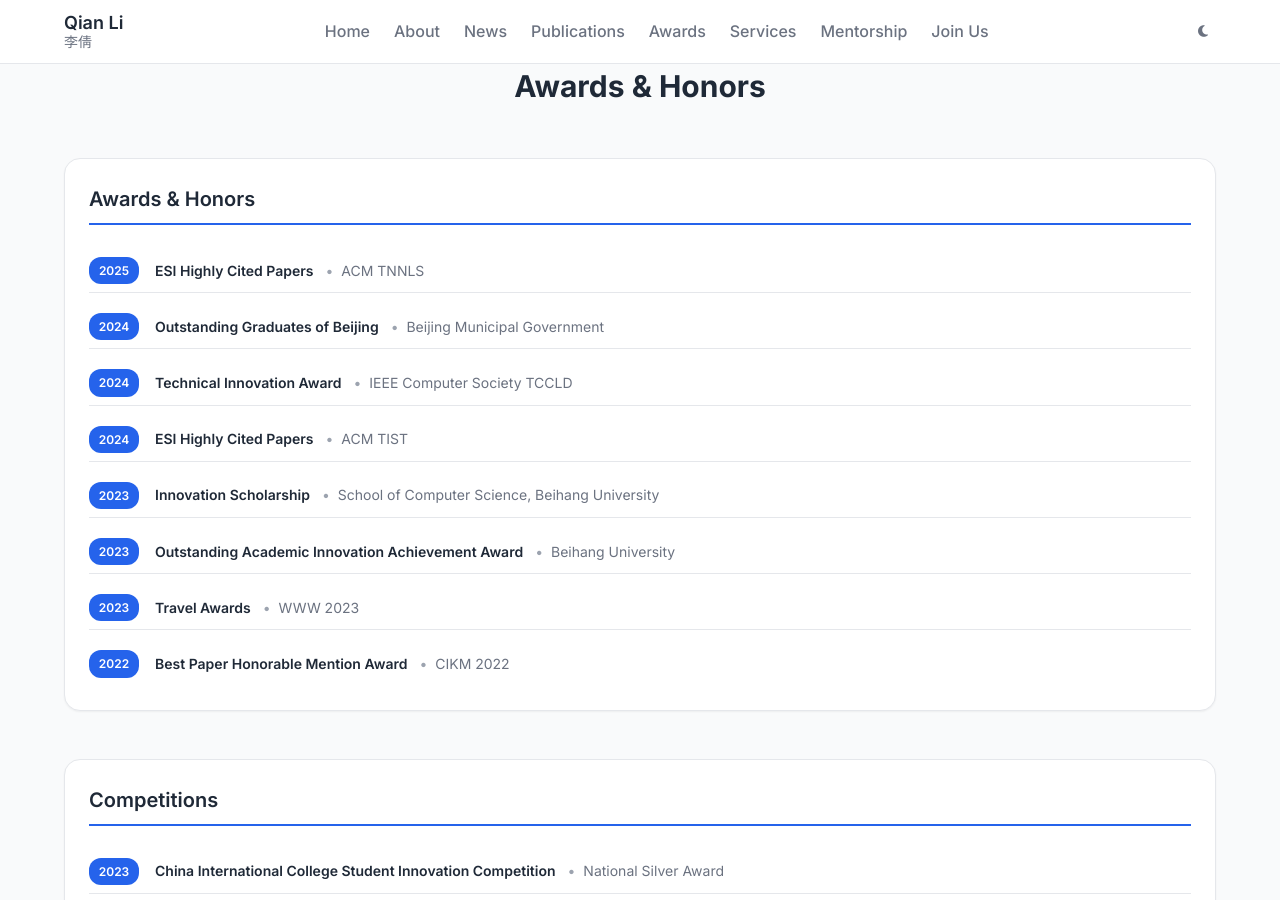
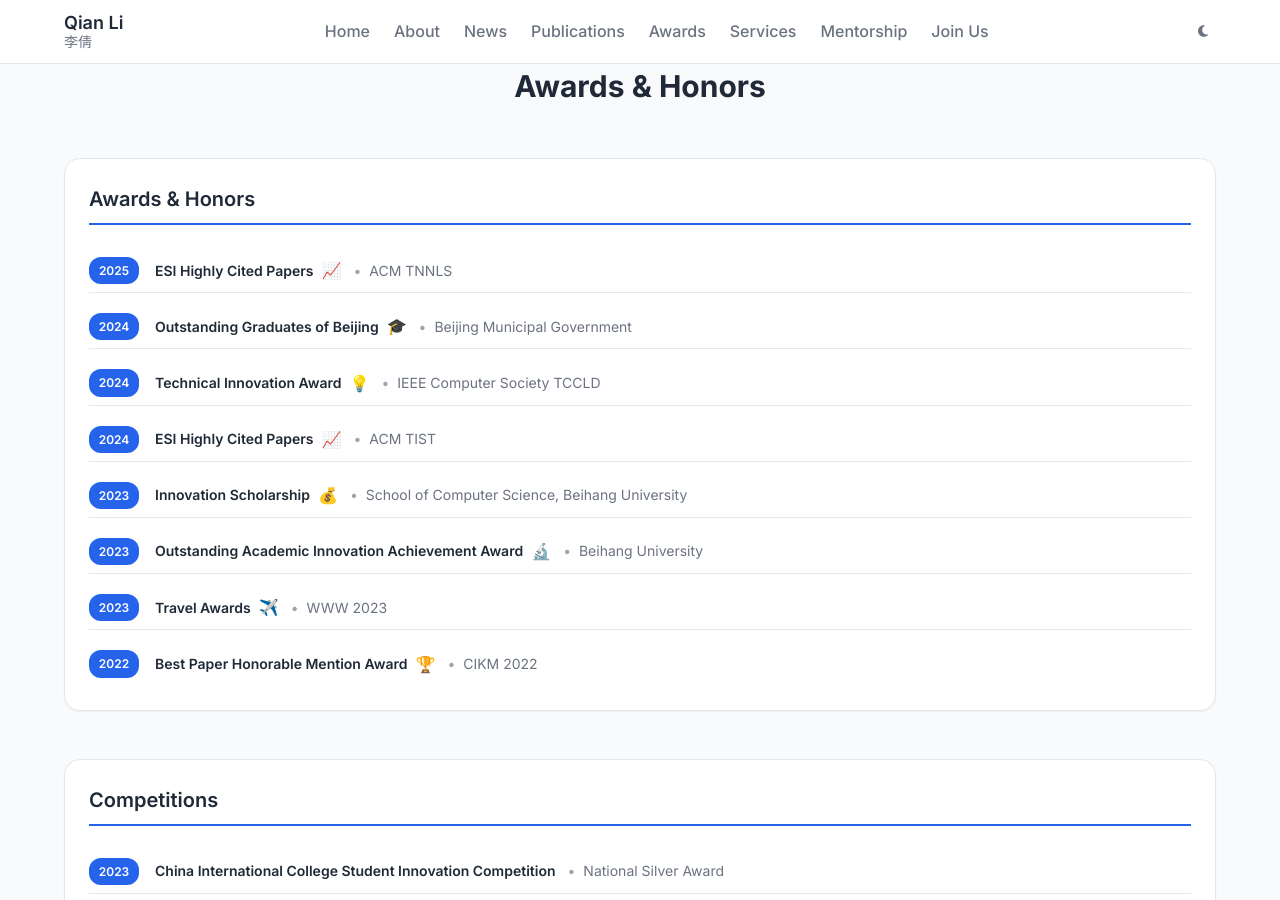
Before and after one commit to xiaoqian19940510/xiaoqian19940510.github.io, a Jekyll site: the page built from index.html, in a window 1280 px wide and 900 px high, scrolled down 4155 px. Built offline with Jekyll 4.4.1, drawn with Linux system fonts in a browser that asks for light colours; the list of posts is cut into pages by our own code.

Commit message:
Update index.html

```diff
--- a/index.html
+++ b/index.html
@@ -242,6 +242,7 @@ title: "Home"
                         <span class="award-year-badge">{{ award.year }}</span>
                         <div class="award-details">
                             <span class="award-title">{{ award.title }}</span>
+                            <span class="award-icon">{{ award.icon }}</span>
                             <span class="award-org">{{ award.organization }}</span>
                         </div>
                     </div>
```
